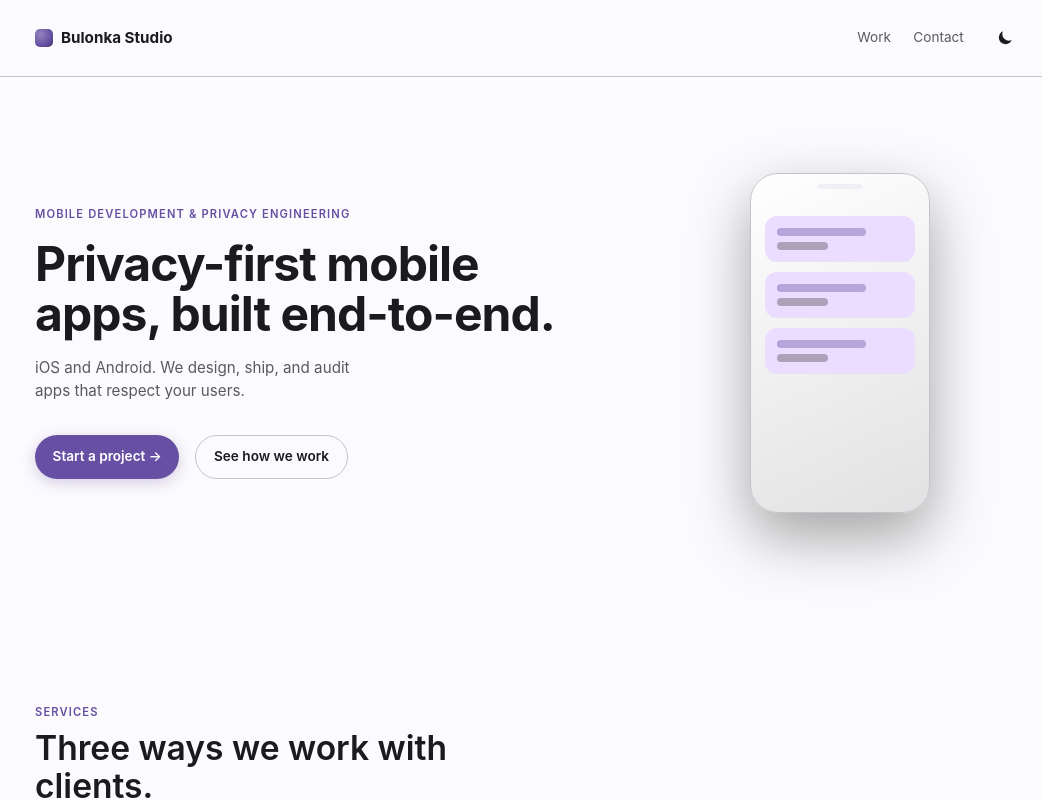
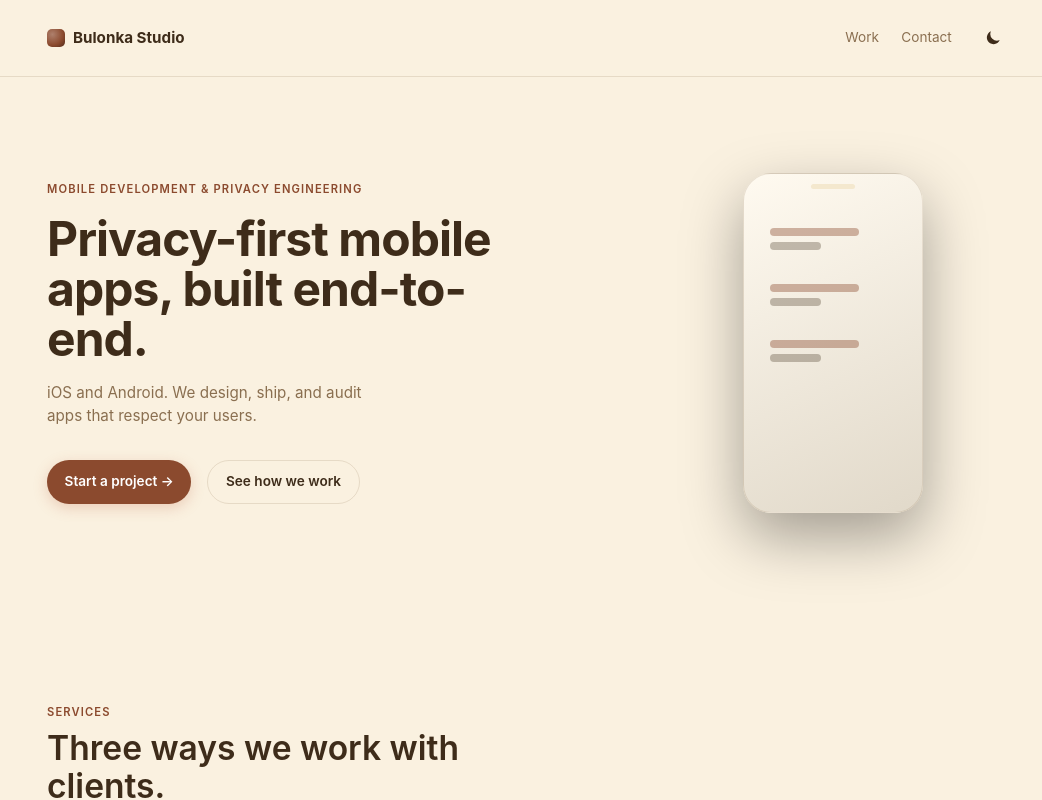
Before and after one commit to bulonka-studio/bulonka-studio.github.io, a Vue app: page / in a window 1280 px wide. Shown: the top 800 px of the page, without its empty margins (109-1151 px from the left). Built offline with nearby package versions, Linux system fonts and the light colour scheme.

Commit message:
Swap color tokens to colorful-home palette (warm five-color day, hearth night)

```diff
--- a/src/styles/tokens.css
+++ b/src/styles/tokens.css
@@ -13,80 +13,120 @@
   /* Radius scale */
   --radius-chip: 8px;
   --radius-sm: 12px;
-  --radius-card: 16px;
+  --radius-card: 14px;
+  --radius-lg: 26px;
   --radius-pill: 999px;
 
   /* Layout */
-  --page-max: 1120px;
+  --page-max: 1080px;
   --page-pad-mobile: 24px;
   --page-pad-tablet: 40px;
-  --page-pad-desktop: 64px;
+  --page-pad-desktop: 56px;
 
   /* Motion */
-  --motion-fast: 150ms;
-  --motion-ease: cubic-bezier(0.2, 0, 0, 1);
+  --motion-fast: 220ms;
+  --motion-bounce: cubic-bezier(0.34, 1.56, 0.64, 1);
+  --motion-soft:   cubic-bezier(0.22, 0.61, 0.36, 1);
 }
 
-/* Dark theme — explicit */
-[data-theme='dark'] {
-  --background: #0F0E13;
-  --surface: #1A1622;
-  --surface-variant: #2A2434;
-  --outline: #3D3848;
-  --primary: #BB86FC;
-  --on-primary: #1B0E33;
-  --primary-container: rgba(187, 134, 252, 0.15);
-  --on-surface: #E7E2EE;
-  --on-surface-muted: #B5AFC0;
-  --shadow-card: 0 4px 14px rgba(0, 0, 0, 0.25);
-  --shadow-fab: 0 6px 18px rgba(187, 134, 252, 0.30);
+/* Day theme (warm five-color) */
+[data-theme='light'] {
+  --background: #FAF1E0;
+  --surface: #FFFAF0;
+  --surface-variant: #F4E8CE;
+  --surface-deep: #F4E8CE;
+  --outline: rgba(138, 111, 80, 0.18);
+  --primary: #8B4A2E;
+  --primary-light: #C97B5C;
+  --on-primary: #FFFFFF;
+  --on-surface: #3E2C1A;
+  --on-surface-soft: #5C4A33;
+  --on-surface-muted: #8A6F50;
+  --accent-ochre: #D4A04A;
+  --accent-sage:  #7A9978;
+  --accent-sky:   #87B5D6;
+  --accent-rose:  #D4847A;
+  --shadow-card: 0 4px 18px rgba(60, 30, 10, 0.06);
+  --shadow-fab:  0 4px 14px rgba(201, 123, 92, 0.30);
+  --shadow-fab-hover: 0 10px 22px rgba(201, 123, 92, 0.38);
+  --glow-1: rgba(212, 160, 74, 0.22);
+  --glow-2: rgba(135, 181, 214, 0.18);
 }
 
-/* Light theme — explicit */
-[data-theme='light'] {
-  --background: #FBFAFC;
-  --surface: #FFFFFF;
-  --surface-variant: #F1EEF6;
-  --outline: #C7C3CD;
-  --primary: #6750A4;
-  --on-primary: #FFFFFF;
-  --primary-container: #EADDFF;
-  --on-surface: #1B1B1F;
-  --on-surface-muted: #5C5860;
-  --shadow-card: 0 2px 6px rgba(28, 16, 68, 0.04);
-  --shadow-fab: 0 4px 14px rgba(103, 80, 164, 0.25);
+/* Night theme (warm hearth) */
+[data-theme='dark'] {
+  --background: #1A130D;
+  --surface: #251A11;
+  --surface-variant: #100A06;
+  --surface-deep: #100A06;
+  --outline: rgba(232, 168, 124, 0.16);
+  --primary: #E8A87C;
+  --primary-light: #B36A3F;
+  --on-primary: #2A1810;
+  --on-surface: #F0E4CF;
+  --on-surface-soft: #C9B697;
+  --on-surface-muted: #8E7A5E;
+  --accent-ochre: #E8A87C;
+  --accent-sage:  #6E8C68;
+  --accent-sky:   #5C7C9C;
+  --accent-rose:  #D6816F;
+  --accent-ember: #D26646;
+  --shadow-card: 0 4px 24px rgba(0, 0, 0, 0.30);
+  --shadow-fab:  0 4px 20px rgba(232, 168, 124, 0.30), 0 0 36px rgba(210, 102, 70, 0.18);
+  --shadow-fab-hover: 0 10px 28px rgba(232, 168, 124, 0.40), 0 0 48px rgba(210, 102, 70, 0.25);
+  --glow-1: rgba(232, 168, 124, 0.18);
+  --glow-2: rgba( 92, 124, 156, 0.12);
+  --glow-ember: rgba(210, 102, 70, 0.06);
 }
 
-/* CSS-only fallback when JS is disabled and no [data-theme] attribute exists.
-   Mirrors the explicit blocks above — keep in sync. */
+/* CSS-only fallback when JS is disabled and no [data-theme] attribute exists. */
+@media (prefers-color-scheme: light) {
+  :root:not([data-theme]) {
+    --background: #FAF1E0;
+    --surface: #FFFAF0;
+    --surface-variant: #F4E8CE;
+    --surface-deep: #F4E8CE;
+    --outline: rgba(138, 111, 80, 0.18);
+    --primary: #8B4A2E;
+    --primary-light: #C97B5C;
+    --on-primary: #FFFFFF;
+    --on-surface: #3E2C1A;
+    --on-surface-soft: #5C4A33;
+    --on-surface-muted: #8A6F50;
+    --accent-ochre: #D4A04A;
+    --accent-sage:  #7A9978;
+    --accent-sky:   #87B5D6;
+    --accent-rose:  #D4847A;
+    --shadow-card: 0 4px 18px rgba(60, 30, 10, 0.06);
+    --shadow-fab:  0 4px 14px rgba(201, 123, 92, 0.30);
+    --shadow-fab-hover: 0 10px 22px rgba(201, 123, 92, 0.38);
+    --glow-1: rgba(212, 160, 74, 0.22);
+    --glow-2: rgba(135, 181, 214, 0.18);
+  }
+}
 @media (prefers-color-scheme: dark) {
   :root:not([data-theme]) {
-    --background: #0F0E13;
-    --surface: #1A1622;
-    --surface-variant: #2A2434;
-    --outline: #3D3848;
-    --primary: #BB86FC;
-    --on-primary: #1B0E33;
-    --primary-container: rgba(187, 134, 252, 0.15);
-    --on-surface: #E7E2EE;
-    --on-surface-muted: #B5AFC0;
-    --shadow-card: 0 4px 14px rgba(0, 0, 0, 0.25);
-    --shadow-fab: 0 6px 18px rgba(187, 134, 252, 0.30);
+    --background: #1A130D;
+    --surface: #251A11;
+    --surface-variant: #100A06;
+    --surface-deep: #100A06;
+    --outline: rgba(232, 168, 124, 0.16);
+    --primary: #E8A87C;
+    --primary-light: #B36A3F;
+    --on-primary: #2A1810;
+    --on-surface: #F0E4CF;
+    --on-surface-soft: #C9B697;
+    --on-surface-muted: #8E7A5E;
+    --accent-ochre: #E8A87C;
+    --accent-sage:  #6E8C68;
+    --accent-sky:   #5C7C9C;
+    --accent-rose:  #D6816F;
+    --accent-ember: #D26646;
+    --shadow-card: 0 4px 24px rgba(0, 0, 0, 0.30);
+    --shadow-fab:  0 4px 20px rgba(232, 168, 124, 0.30), 0 0 36px rgba(210, 102, 70, 0.18);
+    --shadow-fab-hover: 0 10px 28px rgba(232, 168, 124, 0.40), 0 0 48px rgba(210, 102, 70, 0.25);
+    --glow-1: rgba(232, 168, 124, 0.18);
+    --glow-2: rgba( 92, 124, 156, 0.12);
+    --glow-ember: rgba(210, 102, 70, 0.06);
   }
 }
-
-@media (prefers-color-scheme: light) {
-  :root:not([data-theme]) {
-    --background: #FBFAFC;
-    --surface: #FFFFFF;
-    --surface-variant: #F1EEF6;
-    --outline: #C7C3CD;
-    --primary: #6750A4;
-    --on-primary: #FFFFFF;
-    --primary-container: #EADDFF;
-    --on-surface: #1B1B1F;
-    --on-surface-muted: #5C5860;
-    --shadow-card: 0 2px 6px rgba(28, 16, 68, 0.04);
-    --shadow-fab: 0 4px 14px rgba(103, 80, 164, 0.25);
-  }
-}
```
